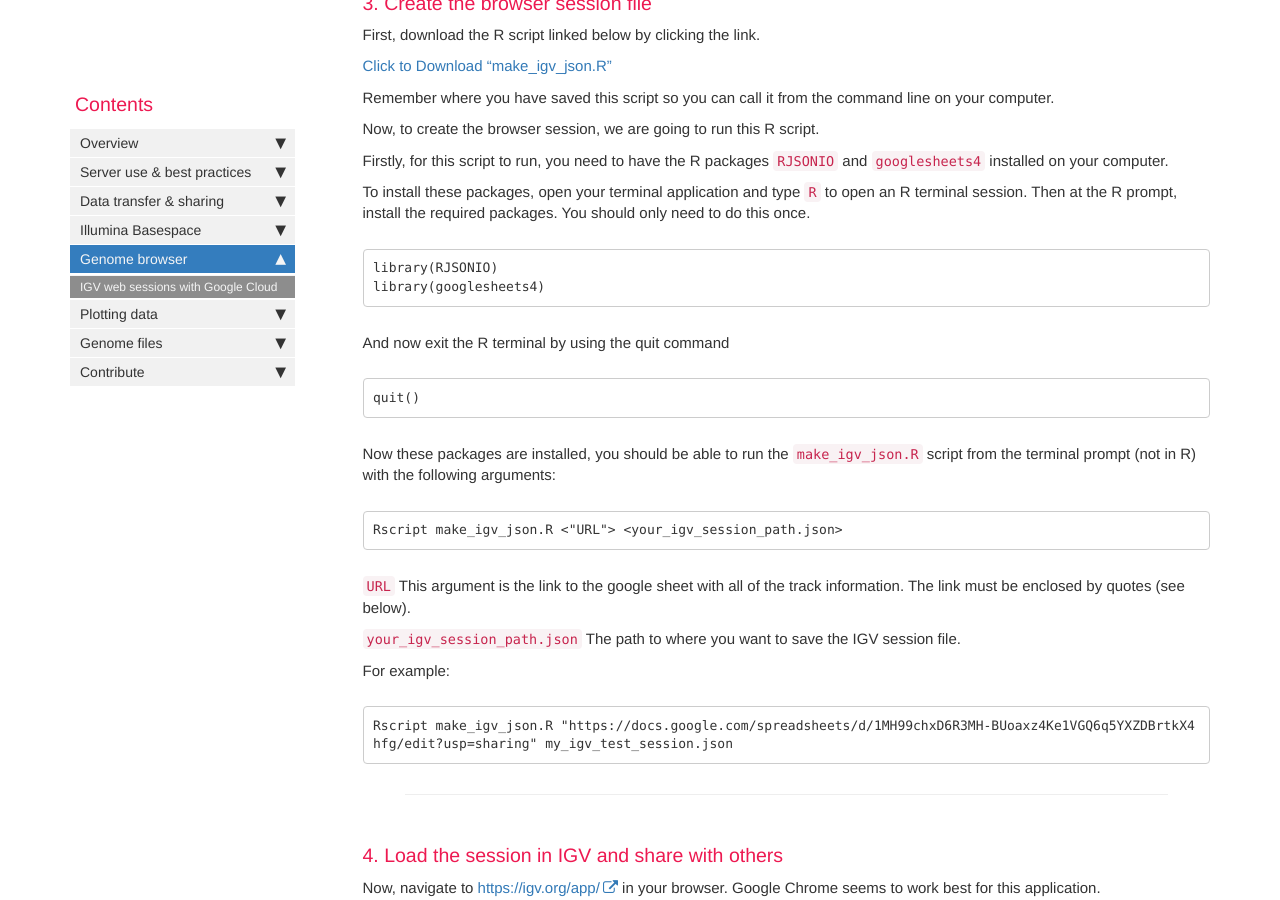
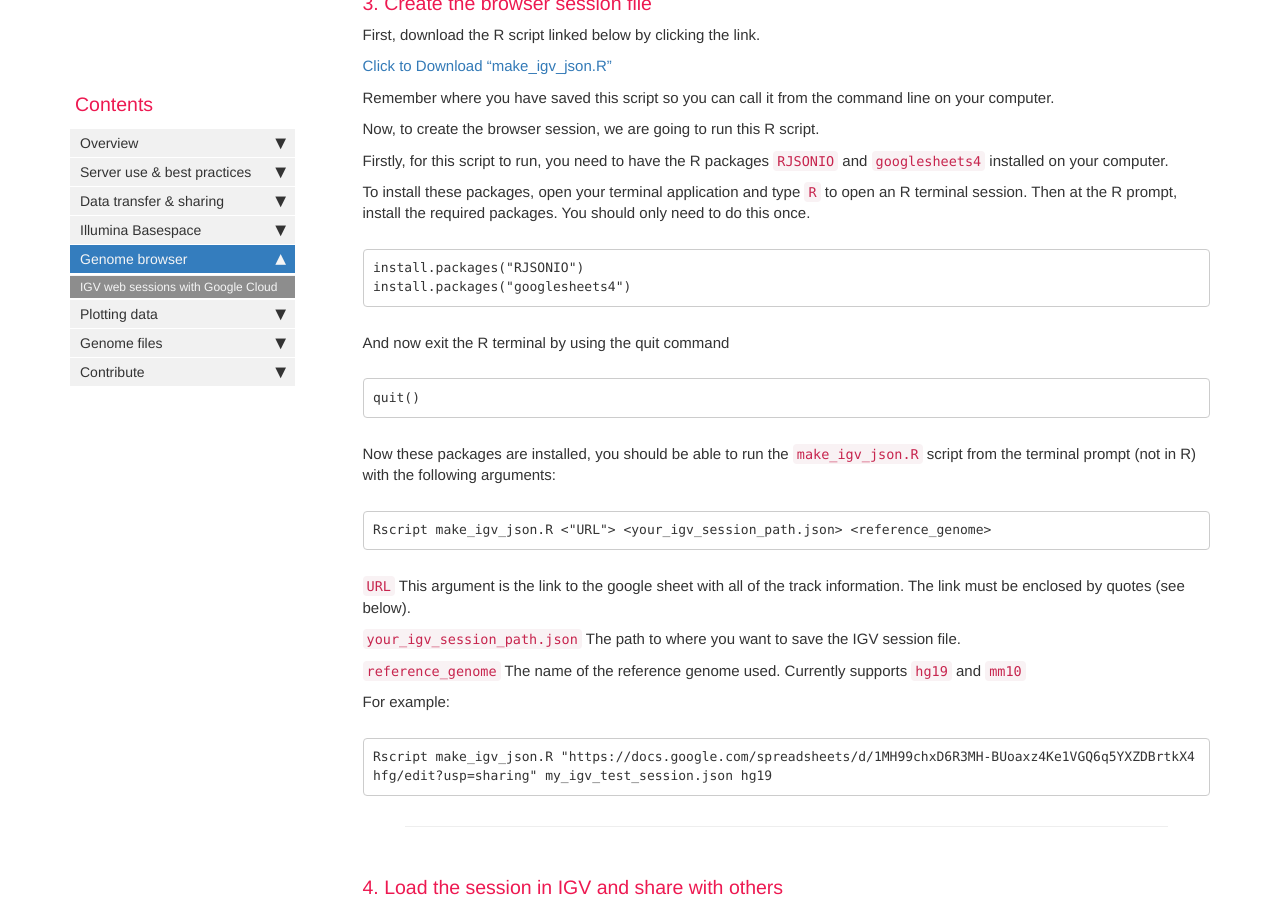
Before and after one commit to ListerLab/guides, a Jekyll site: the page built from pages/mydoc/mydoc_how_to_make_igv_web_sessions.md, in a window 1280 px wide and 900 px high, scrolled down 2867 px. Built offline with Jekyll 4.4.1, drawn with Linux system fonts in a browser that asks for light colours; comment, search, counter and statistics services are not loaded; some of the changed text lies outside the part shown.

Commit message:
Update mydoc_how_to_make_igv_web_sessions.md

````diff
--- a/pages/mydoc/mydoc_how_to_make_igv_web_sessions.md
+++ b/pages/mydoc/mydoc_how_to_make_igv_web_sessions.md
@@ -98,8 +98,8 @@ Firstly, for this script to run, you need to have the R packages `RJSONIO` and `
 To install these packages, open your terminal application and type `R` to open an R terminal session. Then at the R prompt, install the required packages. You should only need to do this once.
 
 ```
-library(RJSONIO)
-library(googlesheets4)
+install.packages("RJSONIO")
+install.packages("googlesheets4")
 ```
 And now exit the R terminal by using the quit command
 
@@ -110,16 +110,18 @@ quit()
 Now these packages are installed, you should be able to run the `make_igv_json.R` script from the terminal prompt (not in R) with the following arguments:
 
 ```
-Rscript make_igv_json.R <"URL"> <your_igv_session_path.json>
+Rscript make_igv_json.R <"URL"> <your_igv_session_path.json> <reference_genome>
 ```
 
 `URL` This argument is the link to the google sheet with all of the track information. The link must be enclosed by quotes (see below).
 
 `your_igv_session_path.json` The path to where you want to save the IGV session file.
 
+`reference_genome` The name of the reference genome used. Currently supports `hg19` and `mm10`
+
 For example:
 ```
-Rscript make_igv_json.R "https://docs.google.com/spreadsheets/d/1MH99chxD6R3MH-BUoaxz4Ke1VGQ6q5YXZDBrtkX4hfg/edit?usp=sharing" my_igv_test_session.json
+Rscript make_igv_json.R "https://docs.google.com/spreadsheets/d/1MH99chxD6R3MH-BUoaxz4Ke1VGQ6q5YXZDBrtkX4hfg/edit?usp=sharing" my_igv_test_session.json hg19
 ```
 
 ---
@@ -151,5 +153,5 @@ wget https://github.com/ListerLab/guides/blob/master/scripts/R/make_igv_json.R
 
 Execute the script
 ```
-Rscript make_igv_json.R "https://docs.google.com/spreadsheets/d/1MH99chxD6R3MH-BUoaxz4Ke1VGQ6q5YXZDBrtkX4hfg/edit?usp=sharing" my_igv_test_session.json
+Rscript make_igv_json.R "https://docs.google.com/spreadsheets/d/1MH99chxD6R3MH-BUoaxz4Ke1VGQ6q5YXZDBrtkX4hfg/edit?usp=sharing" my_igv_test_session.json hg19
 ```
````
